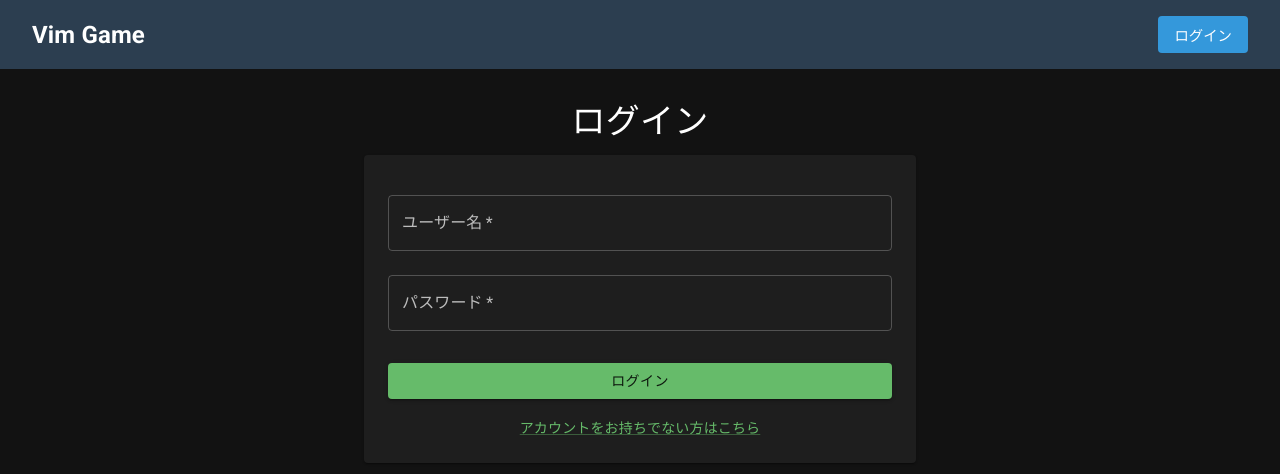
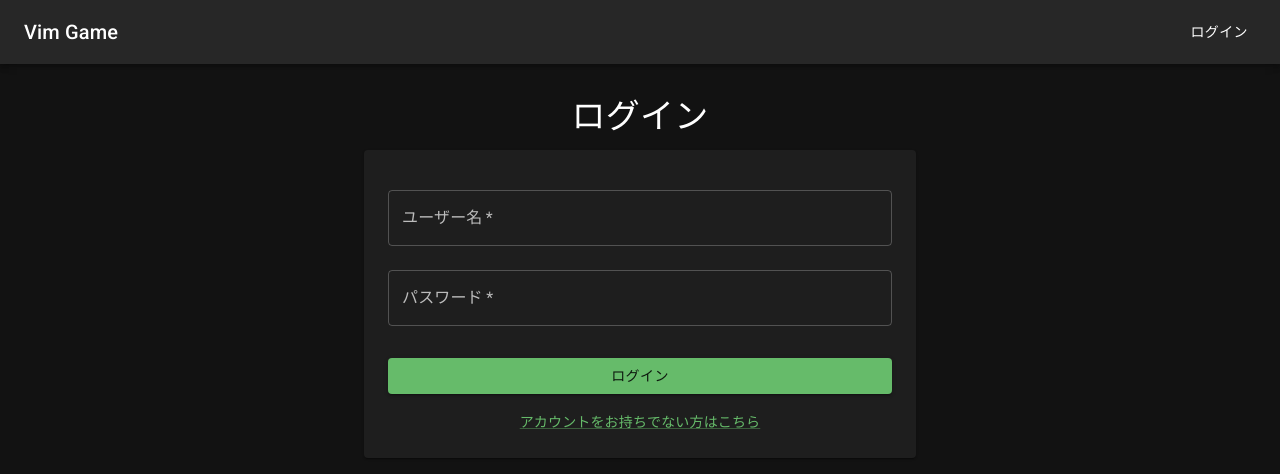
Before and after one commit to TetraTechAi/vim_game, a React (Create React App) app in the folder frontend/: page /login in a window 1280 px wide. Shown: the top 474 px of the page. Built offline with nearby package versions, Linux system fonts and the light colour scheme.

Commit message:
認証の改善：ログイン状態の即時反映とヘッダーのUI改善

```diff
--- a/frontend/src/components/Header.js
+++ b/frontend/src/components/Header.js
@@ -1,6 +1,13 @@
 import React from 'react';
 import { useNavigate } from 'react-router-dom';
 import { useAuth } from '../contexts/Auth';
+import {
+  AppBar,
+  Toolbar,
+  Typography,
+  Button,
+  Box
+} from '@mui/material';
 
 function Header() {
   const { user, logout } = useAuth();
@@ -12,56 +19,30 @@ function Header() {
   };
 
   return (
-    <header style={styles.header}>
-      <h1 style={styles.title}>Vim Game</h1>
-      <div style={styles.userInfo}>
-        {user ? (
-          <>
-            <span style={styles.username}>{user.username}</span>
-            <button onClick={handleLogout} style={styles.button}>ログアウト</button>
-          </>
-        ) : (
-          <button onClick={() => navigate('/login')} style={styles.button}>ログイン</button>
-        )}
-      </div>
-    </header>
+    <AppBar position="static">
+      <Toolbar>
+        <Typography variant="h6" component="div" sx={{ flexGrow: 1 }}>
+          Vim Game
+        </Typography>
+        <Box sx={{ display: 'flex', alignItems: 'center', gap: 2 }}>
+          {user ? (
+            <>
+              <Typography variant="body1">
+                {user.username}
+              </Typography>
+              <Button color="inherit" onClick={handleLogout}>
+                ログアウト
+              </Button>
+            </>
+          ) : (
+            <Button color="inherit" onClick={() => navigate('/login')}>
+              ログイン
+            </Button>
+          )}
+        </Box>
+      </Toolbar>
+    </AppBar>
   );
 }
 
-const styles = {
-  header: {
-    display: 'flex',
-    justifyContent: 'space-between',
-    alignItems: 'center',
-    padding: '1rem 2rem',
-    backgroundColor: '#2c3e50',
-    color: 'white',
-  },
-  title: {
-    margin: 0,
-    fontSize: '1.5rem',
-  },
-  userInfo: {
-    display: 'flex',
-    alignItems: 'center',
-    gap: '1rem',
-  },
-  username: {
-    fontSize: '1rem',
-  },
-  button: {
-    padding: '0.5rem 1rem',
-    backgroundColor: '#3498db',
-    color: 'white',
-    border: 'none',
-    borderRadius: '4px',
-    cursor: 'pointer',
-    fontSize: '0.9rem',
-    transition: 'background-color 0.2s',
-    '&:hover': {
-      backgroundColor: '#2980b9',
-    },
-  },
-};
-
 export default Header;
--- a/frontend/src/pages/Login.js
+++ b/frontend/src/pages/Login.js
@@ -10,10 +10,11 @@ import {
   Link,
   Alert
 } from '@mui/material';
-import axios from 'axios';
+import { useAuth } from '../contexts/Auth';
 
 function Login() {
   const navigate = useNavigate();
+  const { login } = useAuth();
   const [formData, setFormData] = useState({
     username: '',
     password: ''
@@ -32,8 +33,7 @@ function Login() {
     setError('');
 
     try {
-      const response = await axios.post('/api/auth/login', formData);
-      localStorage.setItem('token', response.data.token);
+      await login(formData.username, formData.password);
       navigate('/menu');
     } catch (error) {
       setError(error.response?.data?.error || 'ログインに失敗しました');
@@ -78,22 +78,16 @@ function Login() {
               type="submit"
               fullWidth
               variant="contained"
-              color="primary"
-              sx={{ mt: 3 }}
+              sx={{ mt: 3, mb: 2 }}
             >
               ログイン
             </Button>
+            <Box textAlign="center">
+              <Link href="/register" variant="body2">
+                アカウントをお持ちでない方はこちら
+              </Link>
+            </Box>
           </form>
-
-          <Box sx={{ mt: 2, textAlign: 'center' }}>
-            <Link
-              component="button"
-              variant="body2"
-              onClick={() => navigate('/register')}
-            >
-              アカウントをお持ちでない方はこちら
-            </Link>
-          </Box>
         </Paper>
       </Box>
     </Container>
```
